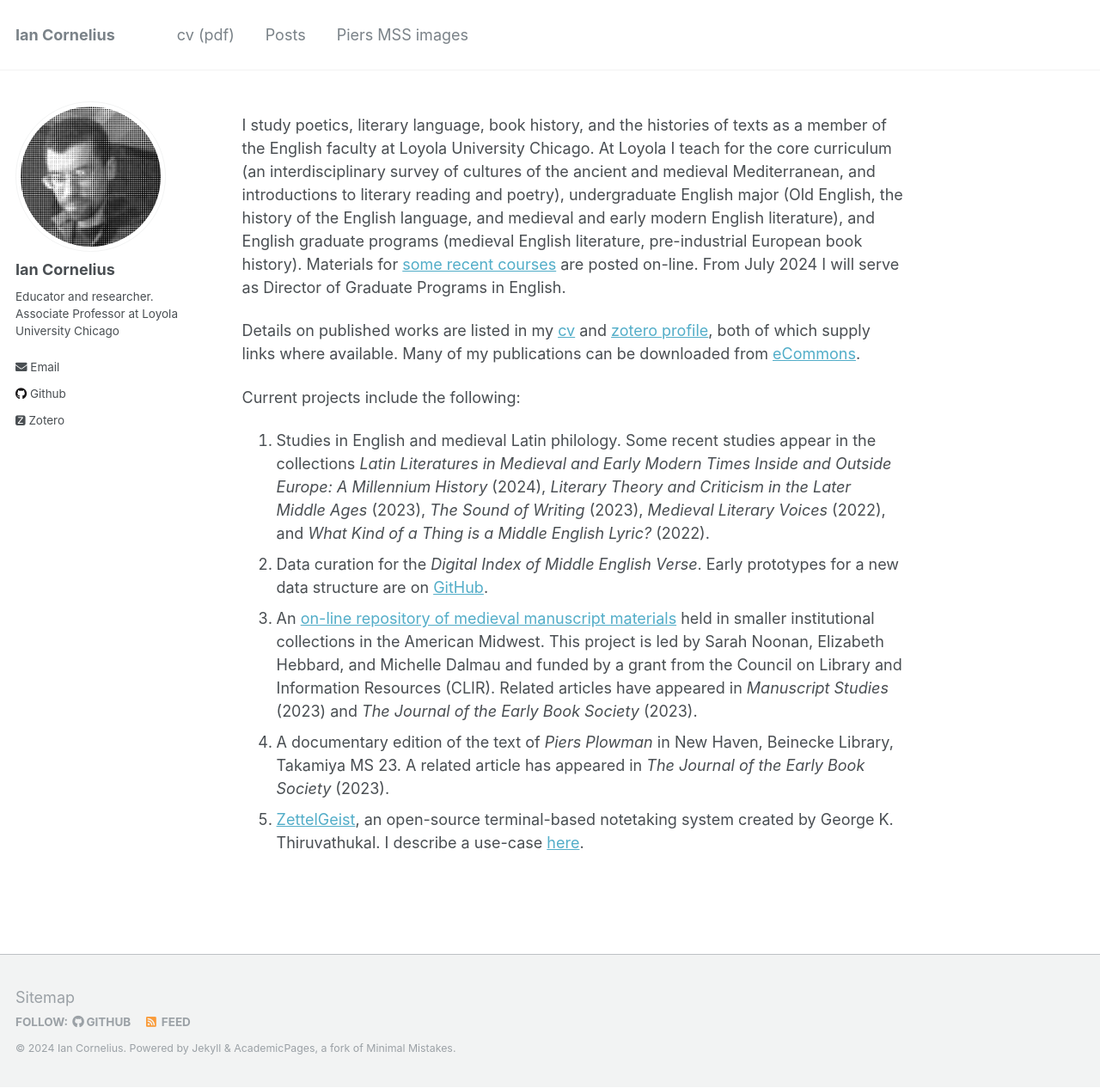
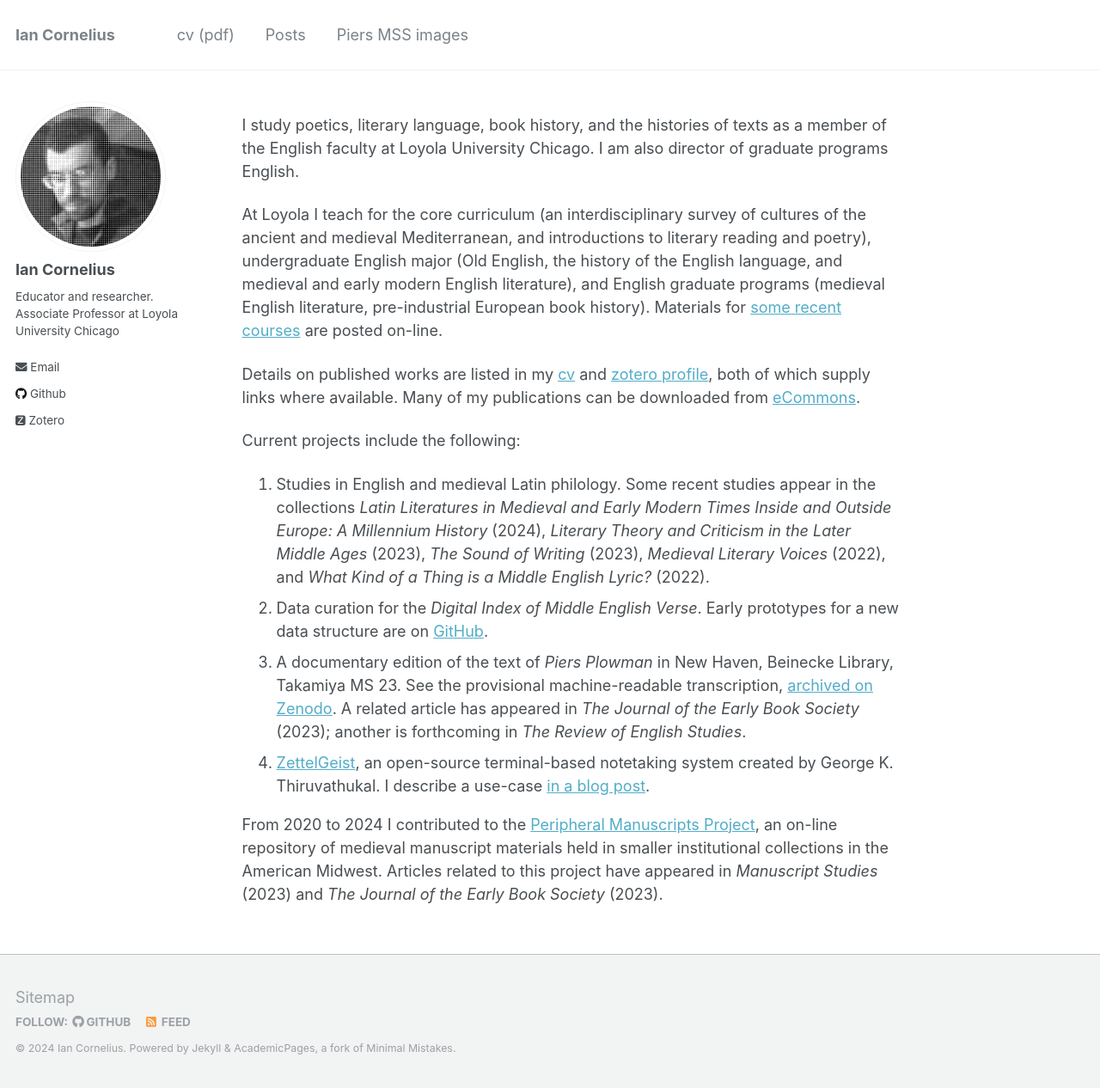
Before and after one commit to icornelius/icornelius.github.io, a Jekyll site: the page built from docs/_pages/index.md, in a window 1280 px wide and 1266 px high. Shown: the whole window at 86% size. Built offline with Jekyll 4.4.1, drawn with Linux system fonts in a browser that asks for light colours; some web fonts are replaced.

Commit message:
update front page
- add Takamiya transcription and RES article as forthcoming
- move Peripheral Manuscripts from current projects
- record GPD position as current

```diff
--- a/docs/_pages/index.md
+++ b/docs/_pages/index.md
@@ -9,9 +9,10 @@ redirect_from:
 ---
 
 I study poetics, literary language, book history, and the histories of texts as a member of the English faculty at Loyola University Chicago.
+I am also director of graduate programs English.
+
 At Loyola I teach for the core curriculum (an interdisciplinary survey of cultures of the ancient and medieval Mediterranean, and introductions to literary reading and poetry), undergraduate English major (Old English, the history of the English language, and medieval and early modern English literature), and English graduate programs (medieval English literature, pre-industrial European book history).
 Materials for [some recent courses](https://github.com/icornelius/zg-syllabi) are posted on-line.
-From July 2024 I will serve as Director of Graduate Programs in English.
 
 Details on published works are listed in my [cv] and [zotero profile], both of which supply links where available.
 Many of my publications can be downloaded from [eCommons].
@@ -19,16 +20,23 @@ Many of my publications can be downloaded from [eCommons].
 Current projects include the following:
 
 1. Studies in English and medieval Latin philology.
-   Some recent studies appear in the collections *Latin Literatures in Medieval and Early Modern Times Inside and Outside Europe: A Millennium History* (2024), *Literary Theory and Criticism in the Later Middle Ages* (2023), *The Sound of Writing* (2023), *Medieval Literary Voices* (2022), and *What Kind of a Thing is a Middle English Lyric?* (2022).
+   Some recent studies appear in the collections
+   *Latin Literatures in Medieval and Early Modern Times Inside and Outside Europe: A Millennium History* (2024),
+   *Literary Theory and Criticism in the Later Middle Ages* (2023),
+   *The Sound of Writing* (2023),
+   *Medieval Literary Voices* (2022),
+   and
+   *What Kind of a Thing is a Middle English Lyric?* (2022).
 1. Data curation for the *Digital Index of Middle English Verse*.
    Early prototypes for a new data structure are on [GitHub](https://github.com/digital-index-of-middle-english-verse/sandbox).
-1. An [on-line repository of medieval manuscript materials](https://peripheralmss.org/) held in smaller institutional collections in the American Midwest.
-   This project is led by Sarah Noonan, Elizabeth Hebbard, and Michelle Dalmau and funded by a grant from the Council on Library and Information Resources (CLIR).
-   Related articles have appeared in *Manuscript Studies* (2023) and *The Journal of the Early Book Society* (2023).
 1. A documentary edition of the text of *Piers Plowman* in New Haven, Beinecke Library, Takamiya MS 23.
-   A related article has appeared in *The Journal of the Early Book Society* (2023).
+   See the provisional machine-readable transcription, [archived on Zenodo](https://zenodo.org/records/13955352).
+   A related article has appeared in *The Journal of the Early Book Society* (2023); another is forthcoming in *The Review of English Studies*.
 1. [ZettelGeist](https://zettelgeist.github.io/), an open-source terminal-based notetaking system created by George K. Thiruvathukal.
-   I describe a use-case [here](https://icornelius.github.io/posts/2022/09/using-zettelgeist/).
+   I describe a use-case [in a blog post](https://icornelius.github.io/posts/2022/09/using-zettelgeist/).
+
+From 2020 to 2024 I contributed to the [Peripheral Manuscripts Project](https://peripheralmss.org/), an on-line repository of medieval manuscript materials held in smaller institutional collections in the American Midwest.
+Articles related to this project have appeared in *Manuscript Studies* (2023) and *The Journal of the Early Book Society* (2023).
 
 [eCommons]: https://ecommons.luc.edu/do/search/?q=author_lname%3A%22Cornelius%22%20author_fname%3A%22Ian%22
 [cv]: https://github.com/icornelius/cv/releases
```
